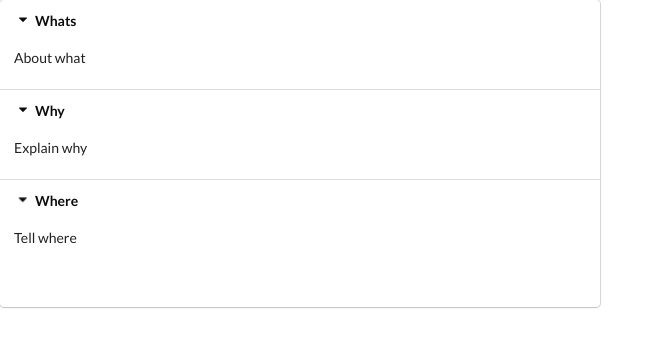
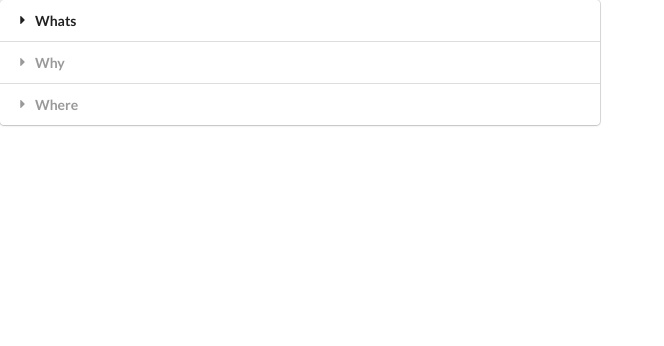
Before and after one commit to srueda27/widgets, a React (Create React App) app: page / in a window 1280 px wide. Shown: the top 346 px of the page, without its empty margins (0-664 px from the left). Built offline with nearby package versions, Linux system fonts and the light colour scheme.

Commit message:
Finish Accordion

```diff
--- a/src/components/Accordion.js
+++ b/src/components/Accordion.js
@@ -3,21 +3,25 @@ import React, { useState } from "react";
 const Accordion = ({ items }) => {
   const [activeIndex, setActiveIndex] = useState(null);
 
+  //Every time a setHook is called the entire component is rerendered
+  //excluding the definition
   const onTitleClick = (index) => {
     setActiveIndex(index)
   };
 
   const renderedItems = items.map((item, index) => {
+    const active = index === activeIndex ? 'active' : '';
+
     return (
       <React.Fragment key={item.title}>
         <div
-          className="title active"
+          className={`title ${active}`}
           onClick={() => onTitleClick(index)}
         >
           <i className="dropdown icon"></i>
           {item.title}
         </div>
-        <div className="content active">
+        <div className={`content ${active}`}>
           <p>{item.content}</p>
         </div>
       </React.Fragment>
@@ -27,7 +31,6 @@ const Accordion = ({ items }) => {
   return (
     <div className="ui styled accordion">
       {renderedItems}
-      <h1>{activeIndex}</h1>
     </div>
   );
 }
```
